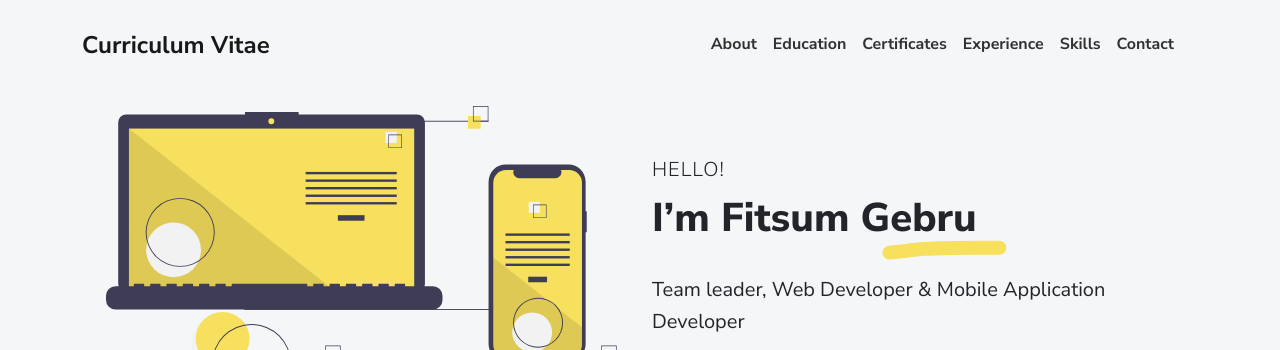
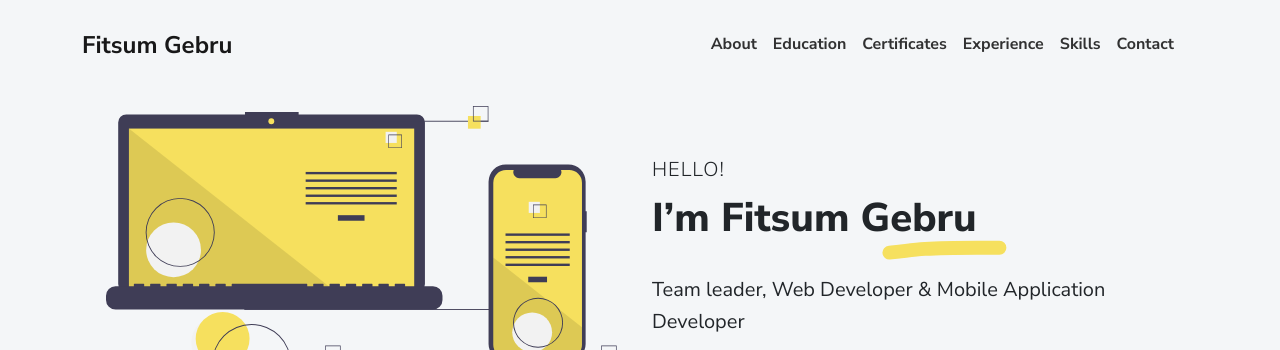
Before and after one commit to Fixumg/cv, a plain HTML site: page index.html in a window 1280 px wide. Shown: the top 350 px of the page. Drawn offline with Linux system fonts and the light colour scheme.

Commit message:
Update index.html

```diff
--- a/index.html
+++ b/index.html
@@ -29,7 +29,7 @@
   <body id="top">
     <header class="bg-light">
       <nav class="navbar navbar-expand-lg navbar-light bg-light" id="header-nav" role="navigation">
-        <div class="container"><a class="link-dark navbar-brand site-title mb-0" href="#">Curriculum Vitae</a>
+        <div class="container"><a class="link-dark navbar-brand site-title mb-0" href="#">Fitsum Gebru</a>
           <button class="navbar-toggler" type="button" data-bs-toggle="collapse" data-bs-target="#navbarSupportedContent" aria-controls="navbarSupportedContent" aria-expanded="false" aria-label="Toggle navigation"><span class="navbar-toggler-icon"></span></button>
           <div class="collapse navbar-collapse" id="navbarSupportedContent">
             <ul class="navbar-nav ms-auto me-2">
```
